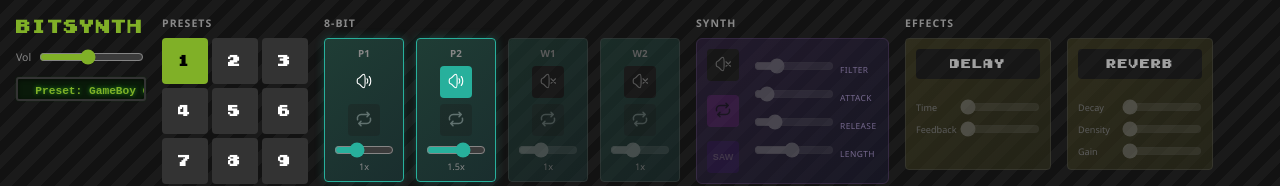
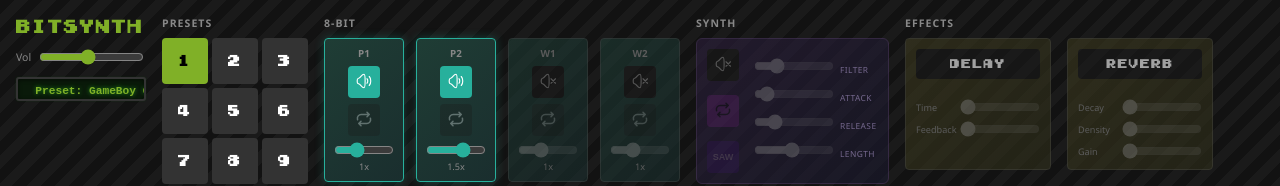
Before and after one commit to stenobot/BitSynthWeb, a React (Vite) app: page / in a window 1280 px wide. In both pictures the pointer is over the button 364 px from the left and 82 px from the top of the page. Shown: the top 186 px of the page. Built offline with nearby package versions, Linux system fonts and the light colour scheme; no server answers.

Commit message:
fixed touch screen bug where button rollover states get stuck

```diff
--- a/src/components/Controls/SoundBankControl.css
+++ b/src/components/Controls/SoundBankControl.css
@@ -43,10 +43,16 @@
   background: var(--color-control-border);
 }
 
-.volume--low:hover,
-.volume--high:hover,
-.loop--active:hover {
-  background-color: inherit;
+.sound-bank__volume.volume--low:hover {
+  background: #1e8a7a;
+}
+
+.sound-bank__volume.volume--high:hover {
+  background: #27b09c;
+}
+
+.sound-bank__loop.loop--active:hover {
+  background: #27b09c;
 }
 
 .sound-bank__volume .volume-icon {
--- a/src/components/Controls/SynthBankControl.css
+++ b/src/components/Controls/SynthBankControl.css
@@ -39,6 +39,14 @@
   background: var(--color-control-border);
 }
 
+.synth-bank__volume.volume--low:hover {
+  background: #7b1fa2;
+}
+
+.synth-bank__volume.volume--high:hover {
+  background: #9c27b0;
+}
+
 .synth-bank__volume .volume-icon {
   width: 18px;
   height: 18px;
@@ -77,6 +85,10 @@
 
 .synth-bank__loop:hover {
   background: var(--color-control-border);
+}
+
+.synth-bank__loop.loop--active:hover {
+  background: #9c27b0;
 }
 
 .synth-bank__loop.loop--active {
```
